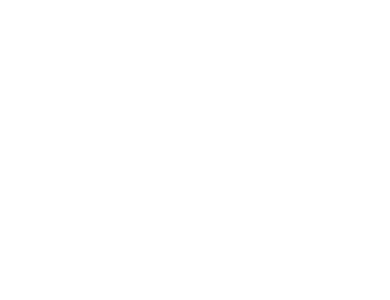
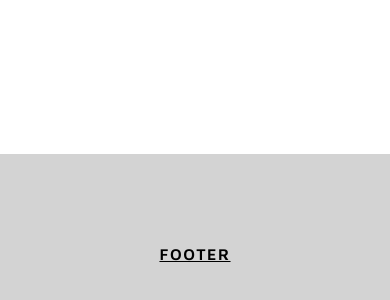
Before and after one commit to bogdiusf/didimua, a React (Vite) app: page / in a window 390 px wide. Shown: the part 1688-1988 px from the top of the page. Before the commit the page ends 844 px from the top, so only its background shows below. Built offline with nearby package versions, Linux system fonts and the light colour scheme.

Commit message:
Adding footer, upgrading folder structure, todo next push: add links to sidebar so it works on phone

```diff
--- /dev/null
+++ b/src/components/footer/Footer.jsx
@@ -0,0 +1,13 @@
+import React from 'react'
+import { createUseStyles } from 'react-jss'
+import FooterStyles from './Footer.styles'
+
+const useStyles = createUseStyles(FooterStyles)
+
+const Footer = () => {
+  const classes = useStyles()
+
+  return <div className={classes.footerContainer}>Footer</div>
+}
+
+export default Footer
--- /dev/null
+++ b/src/components/footer/Footer.styles.js
@@ -0,0 +1,13 @@
+const FooterStyles = {
+  footerContainer: {
+    backgroundColor: 'lightgrey',
+    height: 200,
+    width: '100%',
+    display: 'grid',
+    placeItems: 'center',
+    textTransform: 'uppercase',
+    textDecoration: 'underline',
+  }
+}
+
+export default FooterStyles
--- a/src/components/navbar/Navbar.jsx
+++ b/src/components/navigation/navbar/Navbar.jsx
@@ -1,8 +1,8 @@
 import React, { useContext } from 'react'
 import { createUseStyles } from 'react-jss'
-import { Context } from '../context/Context'
-import Sidebar from './Sidebar'
-import brandLogo from '../../assets/1717679-200.png'
+import { Context } from '../../context/Context'
+import Sidebar from '../sidebar/Sidebar'
+import brandLogo from '../../../assets/1717679-200.png'
 import NavbarStyles from './Navbar.styles'
 
 import { Link, useNavigate } from 'react-router-dom'
--- a/src/components/pages/homepage/Homepage.styles.js
+++ b/src/components/pages/homepage/Homepage.styles.js
@@ -11,7 +11,8 @@
     transition: 'opacity 0.5s ease-in-out',
     opacity: isNavbarToggled ? 0.3 : 1,
     pointerEvents: isNavbarToggled ? 'none' : 'auto',
-    height: 'calc(100vh - 70px)',
+    // height: 'calc(100vh - 70px)',
+    height: '210vh',
     width: '100%',
     display: 'grid',
     placeItems: 'center',
--- a/src/components/routes/Routes.jsx
+++ b/src/components/routes/Routes.jsx
@@ -1,8 +1,10 @@
-import { Suspense } from 'react'
+import { Suspense, lazy } from 'react'
 import { Route, Routes } from 'react-router-dom'
 import RoutesData from './RoutesData'
-import Navbar from '../navbar/Navbar'
+import Navbar from '../navigation/navbar/Navbar'
 import CustomRoute from './CustomRoute'
+
+const Footer = lazy(() => import('../footer/Footer'))
 
 export default function NavbarRoutes() {
   return (
@@ -22,6 +24,7 @@
           ))}
         </Routes>
       </Suspense>
+      <Footer />
     </>
   )
 }
```
Also changed, not shown: src/components/navigation/navbar/Navbar.styles.js (renamed from src/components/navbar/Navbar.styles.js), src/components/navigation/sidebar/Sidebar.jsx (renamed from src/components/navbar/Sidebar.jsx), src/components/navigation/sidebar/Sidebar.styles.js (renamed from src/components/navbar/Sidebar.styles.js).
